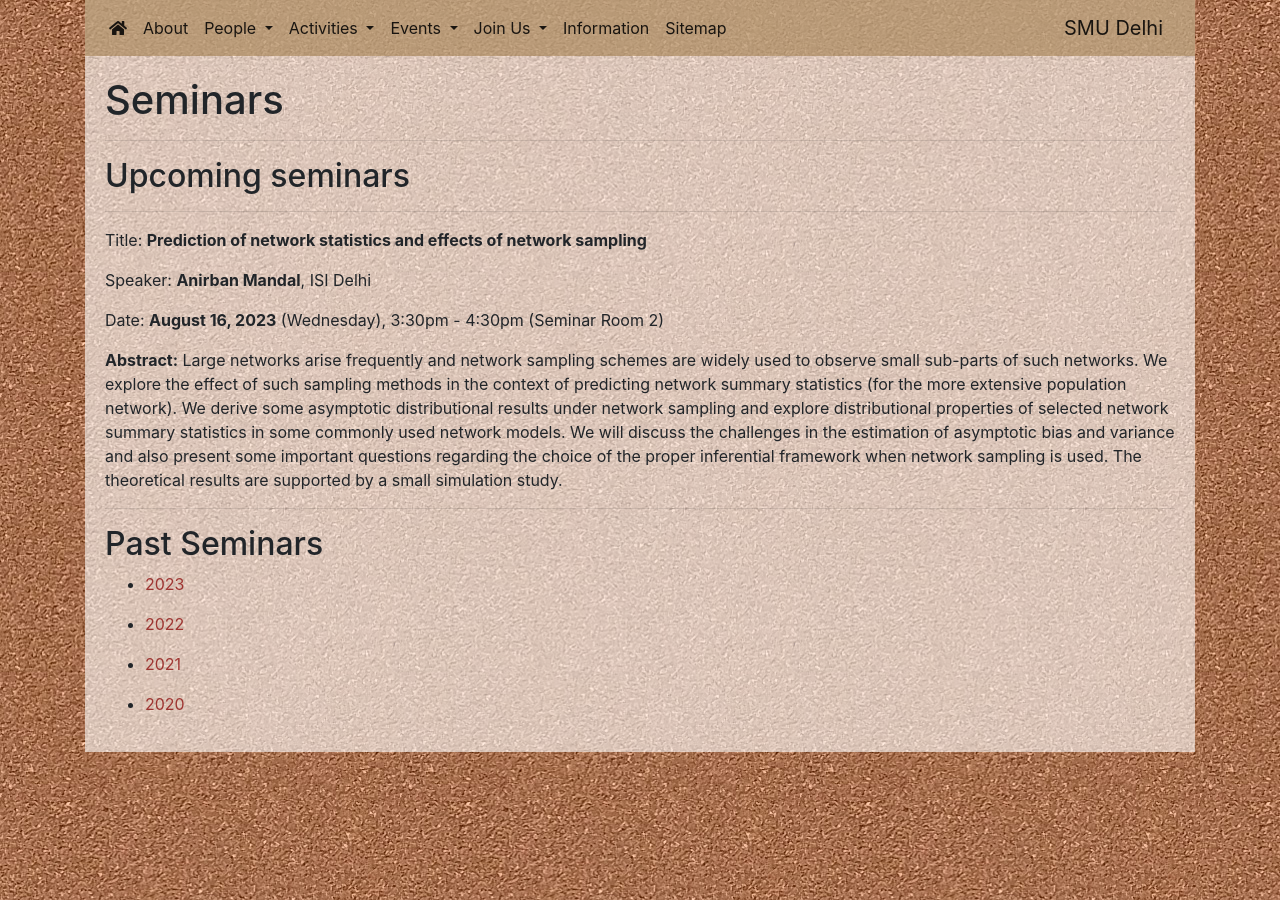
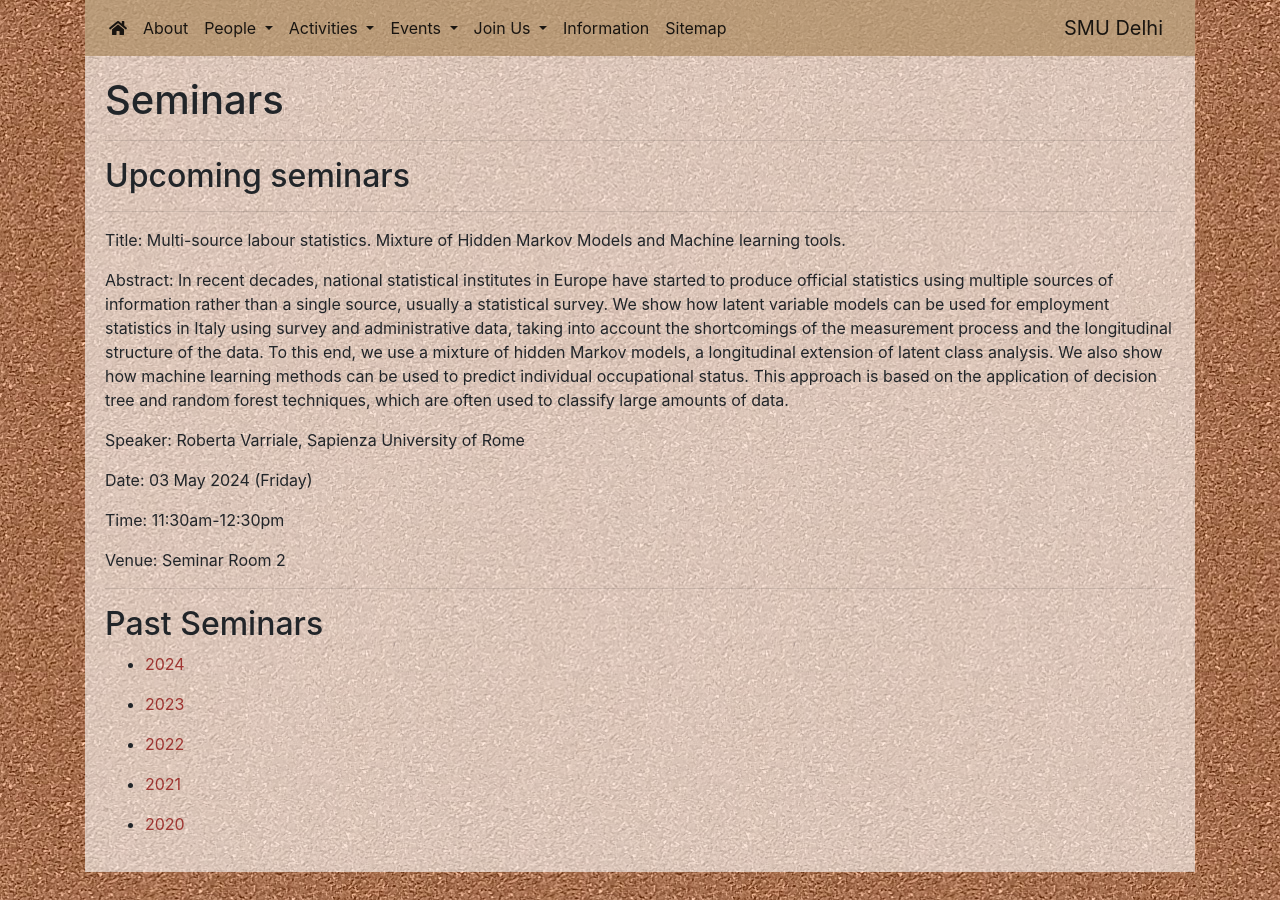
Before and after one commit to isid-smu/isid-smu.github.io, a Jekyll site: the page built from seminars.md, in a window 1280 px wide. Built offline with Jekyll 4.4.1, drawn with Linux system fonts in a browser that asks for light colours; nearby versions of some CDN libraries.

Commit message:
Update seminars.md

```diff
--- a/seminars.md
+++ b/seminars.md
@@ -8,30 +8,24 @@ layout: dropdown
 
 * * *
 
-Title: **Prediction of network statistics and effects of network sampling**
+Title: Multi-source labour statistics.  Mixture of Hidden Markov Models and Machine learning tools.
 
-Speaker: **Anirban Mandal**, ISI Delhi
+Abstract: In recent decades, national statistical institutes in Europe have started to produce official statistics using multiple sources of information rather than a single source, usually a statistical survey. We show how latent variable models can be used for employment statistics in Italy using survey and administrative data, taking into account the shortcomings of the measurement process and the longitudinal structure of the data. To this end, we use a mixture of hidden Markov models, a longitudinal extension of latent class analysis. We also show how machine learning methods can be used to predict individual occupational status. This approach is based on the application of decision tree and random forest techniques, which are often used to classify large amounts of data.
 
-Date: **August 16, 2023** (Wednesday), 3:30pm - 4:30pm (Seminar Room 2)
+Speaker: Roberta Varriale, Sapienza University of Rome
 
-**Abstract:** Large networks arise frequently and network sampling
-schemes are widely used to observe small sub-parts of such
-networks. We explore the effect of such sampling methods in the
-context of predicting network summary statistics (for the more
-extensive population network). We derive some asymptotic
-distributional results under network sampling and explore
-distributional properties of selected network summary statistics in
-some commonly used network models. We will discuss the challenges in
-the estimation of asymptotic bias and variance and also present some
-important questions regarding the choice of the proper inferential
-framework when network sampling is used. The theoretical results are
-supported by a small simulation study.
+Date: 03 May 2024 (Friday)
+
+Time: 11:30am-12:30pm
+
+Venue: Seminar Room 2
 
 * * *
 
 
 
 ## Past Seminars
+- [2024](seminars-2024.html)
 
 - [2023](seminars-2023.html)
 
```
